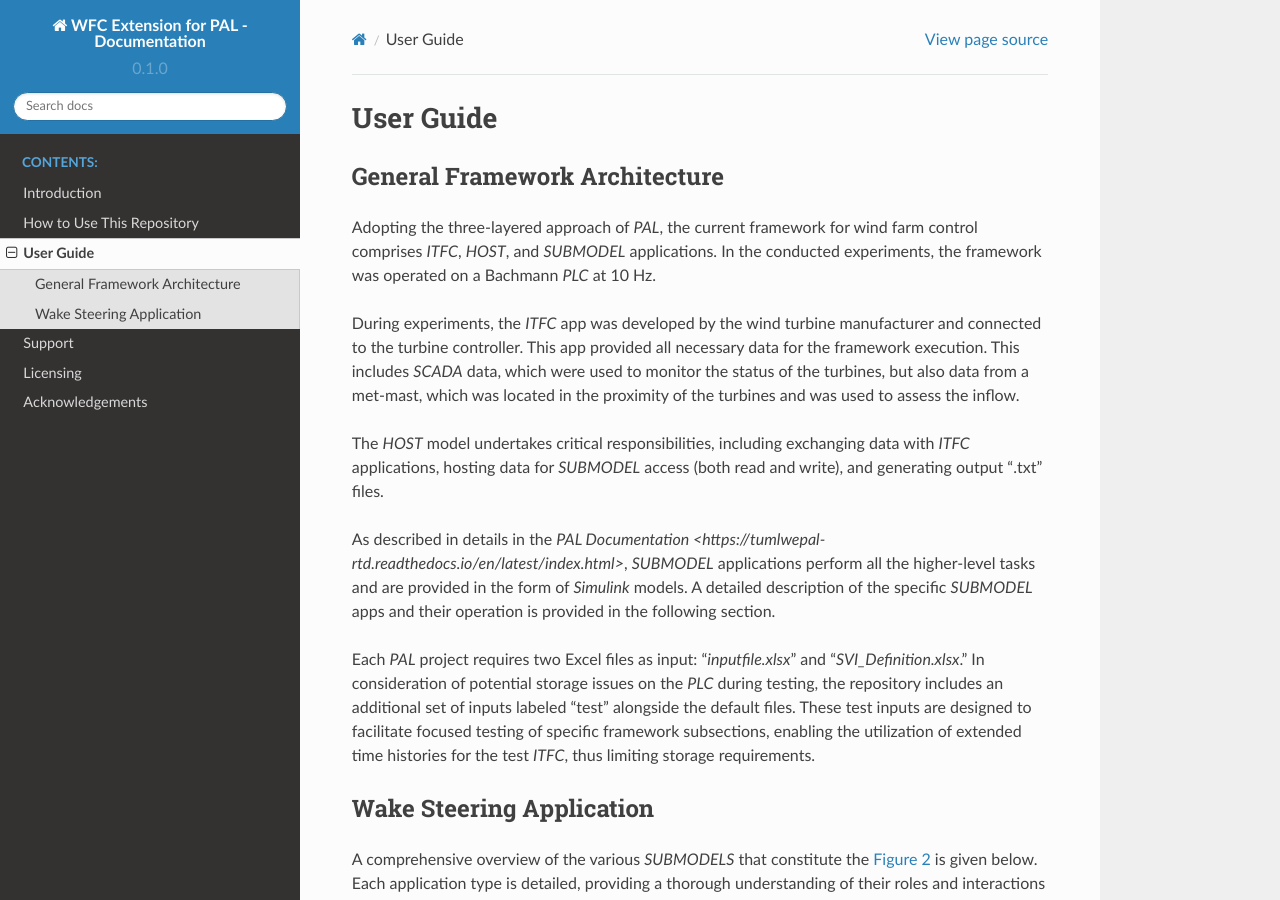
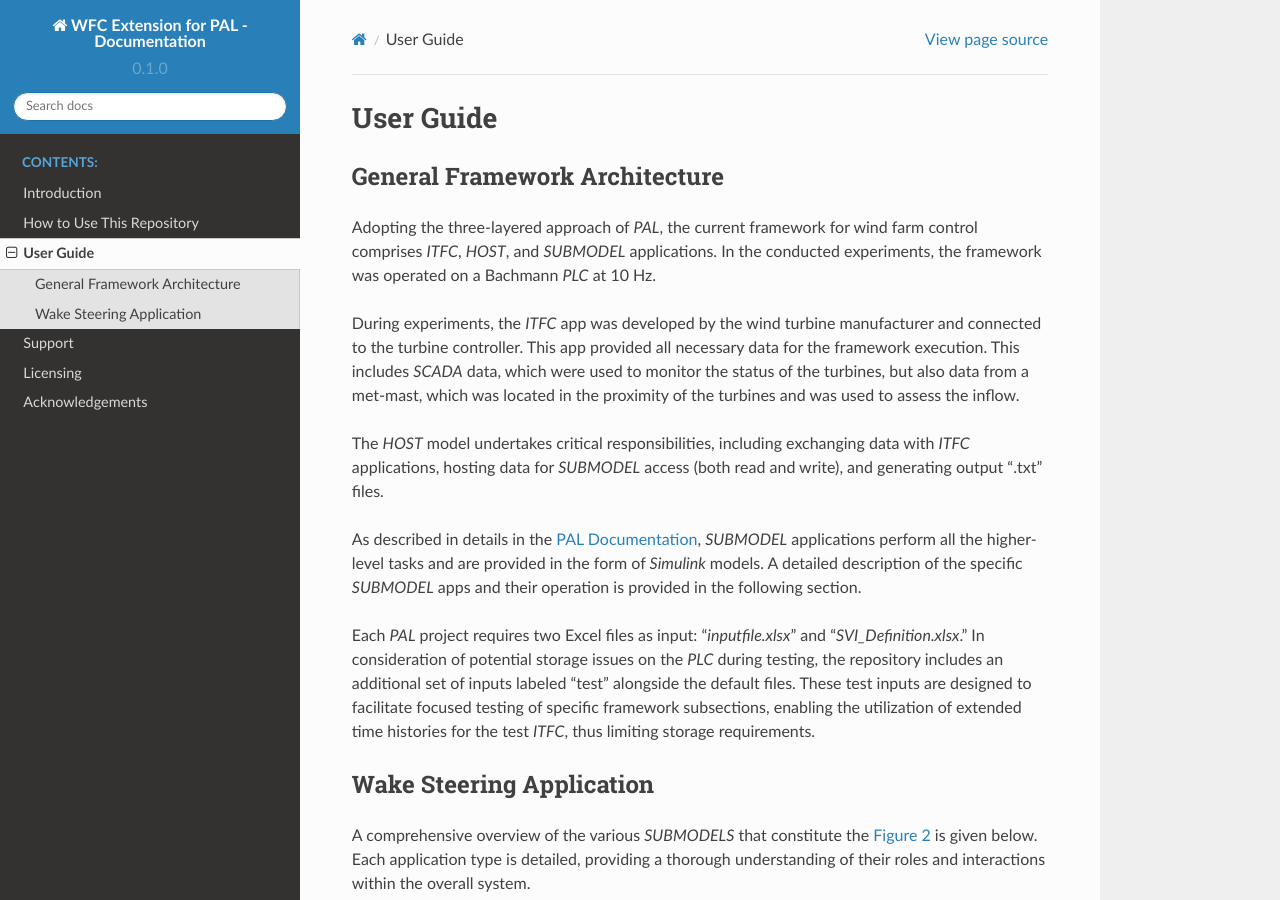
Before and after one commit to TUMLWE/wfc, a Sphinx documentation site: the page built from docs/user_guide.rst, in a window 1280 px wide and 900 px high. Built offline with Sphinx 7.4.7 and the Read the Docs theme 2.0.0, drawn with Linux system fonts in a browser that asks for light colours.

Commit message:
docs update

```diff
--- a/docs/user_guide.rst
+++ b/docs/user_guide.rst
@@ -10,7 +10,7 @@ During experiments, the *ITFC* app was developed by the wind turbine manufacture
 
 The *HOST* model undertakes critical responsibilities, including exchanging data with *ITFC* applications, hosting data for *SUBMODEL* access (both read and write), and generating output ".txt" files.
 
-As described in details in the `PAL Documentation <https://tumlwepal-rtd.readthedocs.io/en/latest/index.html>`, *SUBMODEL* applications perform all the higher-level tasks and are provided in the form of *Simulink* models. A detailed description of the specific *SUBMODEL* apps and their operation is provided in the following section.
+As described in details in the `PAL Documentation <https://tumlwepal-rtd.readthedocs.io/en/latest/index.html>`_, *SUBMODEL* applications perform all the higher-level tasks and are provided in the form of *Simulink* models. A detailed description of the specific *SUBMODEL* apps and their operation is provided in the following section.
 
 Each *PAL* project requires two Excel files as input: "*inputfile.xlsx*" and "*SVI_Definition.xlsx*." In consideration of potential storage issues on the *PLC* during testing, the repository includes an additional set of inputs labeled "test" alongside the default files. These test inputs are designed to facilitate focused testing of specific framework subsections, enabling the utilization of extended time histories for the test *ITFC*, thus limiting storage requirements.
 
```
